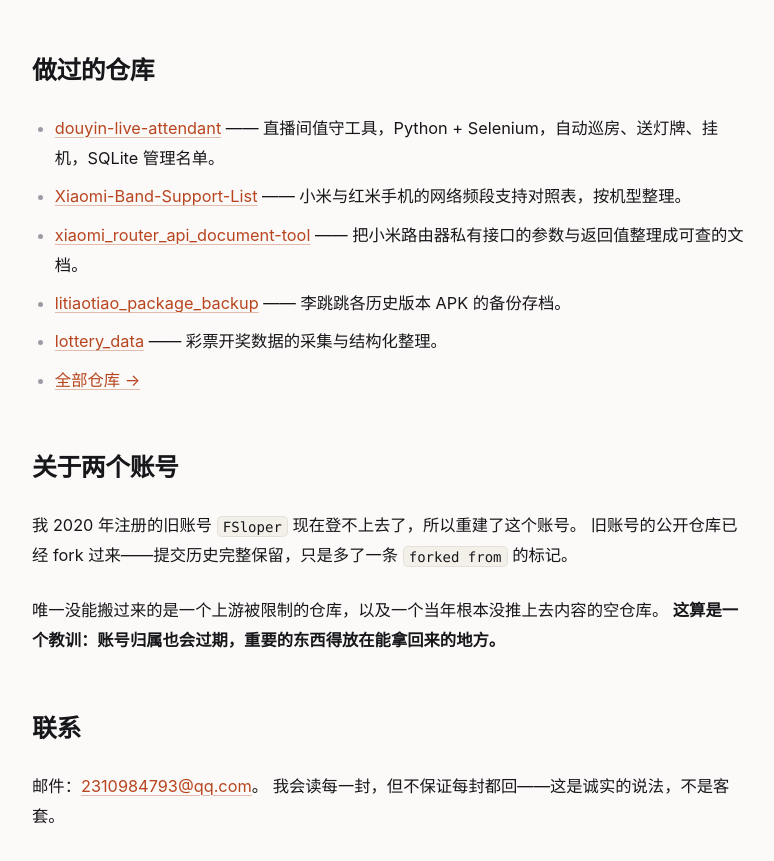
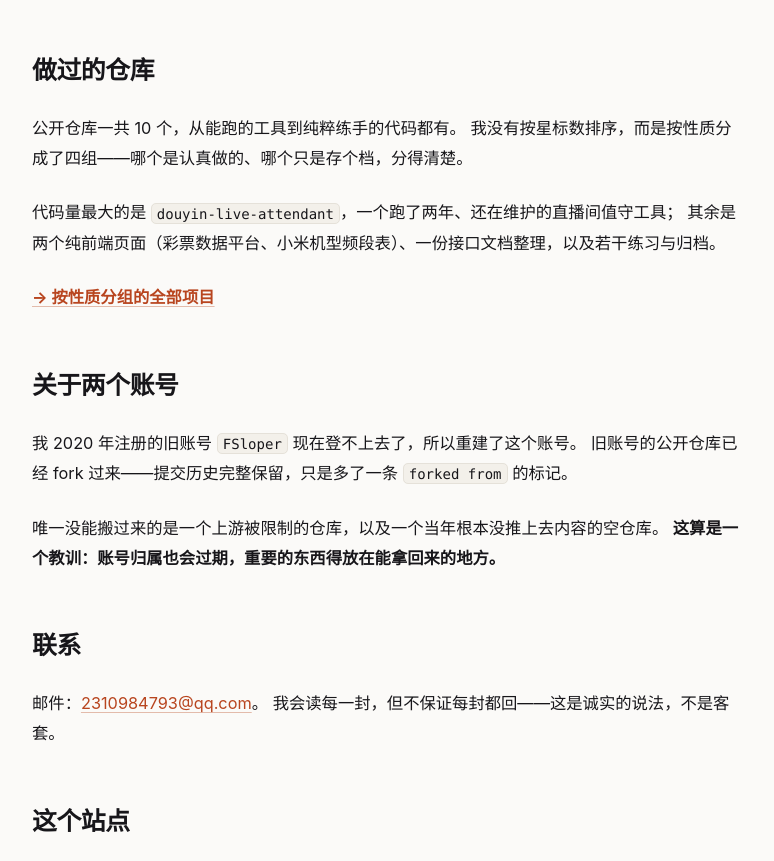
Before and after one commit to fsloper-lijin/fsloper-lijin.github.io, a plain HTML site: page about.html in a window 1280 px wide. Shown: the part 1069-1930 px from the top of the page, without its empty margins (252-1026 px from the left). Drawn offline with Linux system fonts and the light colour scheme.

Commit message:
feat: 新增项目页，按性质分组展示全部 10 个仓库

```diff
--- a/about.html
+++ b/about.html
@@ -29,7 +29,7 @@
     <div class="nav__links">
       <a href="index.html" class="nav__link">首页</a>
       <a href="index.html#posts" class="nav__link">文章</a>
-      <a href="index.html#projects" class="nav__link">项目</a>
+      <a href="projects.html" class="nav__link">项目</a>
       <a href="about.html" class="nav__link is-active">关于</a>
       <button class="theme-toggle" type="button" aria-label="切换主题">
         <svg class="icon-moon" viewBox="0 0 24 24" fill="none" stroke="currentColor" stroke-width="1.8" stroke-linecap="round" stroke-linejoin="round">
@@ -103,31 +103,19 @@
 
         <h2>做过的仓库</h2>
 
-        <ul>
-          <li>
-            <a href="https://github.com/fsloper-lijin/douyin-live-attendant" target="_blank" rel="noopener">douyin-live-attendant</a>
-            —— 直播间值守工具，Python + Selenium，自动巡房、送灯牌、挂机，SQLite 管理名单。
-          </li>
-          <li>
-            <a href="https://github.com/fsloper-lijin/Xiaomi-Band-Support-List" target="_blank" rel="noopener">Xiaomi-Band-Support-List</a>
-            —— 小米与红米手机的网络频段支持对照表，按机型整理。
-          </li>
-          <li>
-            <a href="https://github.com/fsloper-lijin/xiaomi_router_api_document-tool" target="_blank" rel="noopener">xiaomi_router_api_document-tool</a>
-            —— 把小米路由器私有接口的参数与返回值整理成可查的文档。
-          </li>
-          <li>
-            <a href="https://github.com/fsloper-lijin/litiaotiao_package_backup" target="_blank" rel="noopener">litiaotiao_package_backup</a>
-            —— 李跳跳各历史版本 APK 的备份存档。
-          </li>
-          <li>
-            <a href="https://github.com/fsloper-lijin/lottery_data" target="_blank" rel="noopener">lottery_data</a>
-            —— 彩票开奖数据的采集与结构化整理。
-          </li>
-          <li>
-            <a href="https://github.com/fsloper-lijin?tab=repositories" target="_blank" rel="noopener">全部仓库 →</a>
-          </li>
-        </ul>
+        <p>
+          公开仓库一共 10 个，从能跑的工具到纯粹练手的代码都有。
+          我没有按星标数排序，而是按性质分成了四组——哪个是认真做的、哪个只是存个档，分得清楚。
+        </p>
+
+        <p>
+          代码量最大的是 <code>douyin-live-attendant</code>，一个跑了两年、还在维护的直播间值守工具；
+          其余是两个纯前端页面（彩票数据平台、小米机型频段表）、一份接口文档整理，以及若干练习与归档。
+        </p>
+
+        <p>
+          <a href="projects.html"><strong>→ 按性质分组的全部项目</strong></a>
+        </p>
 
         <h2>关于两个账号</h2>
 
```
